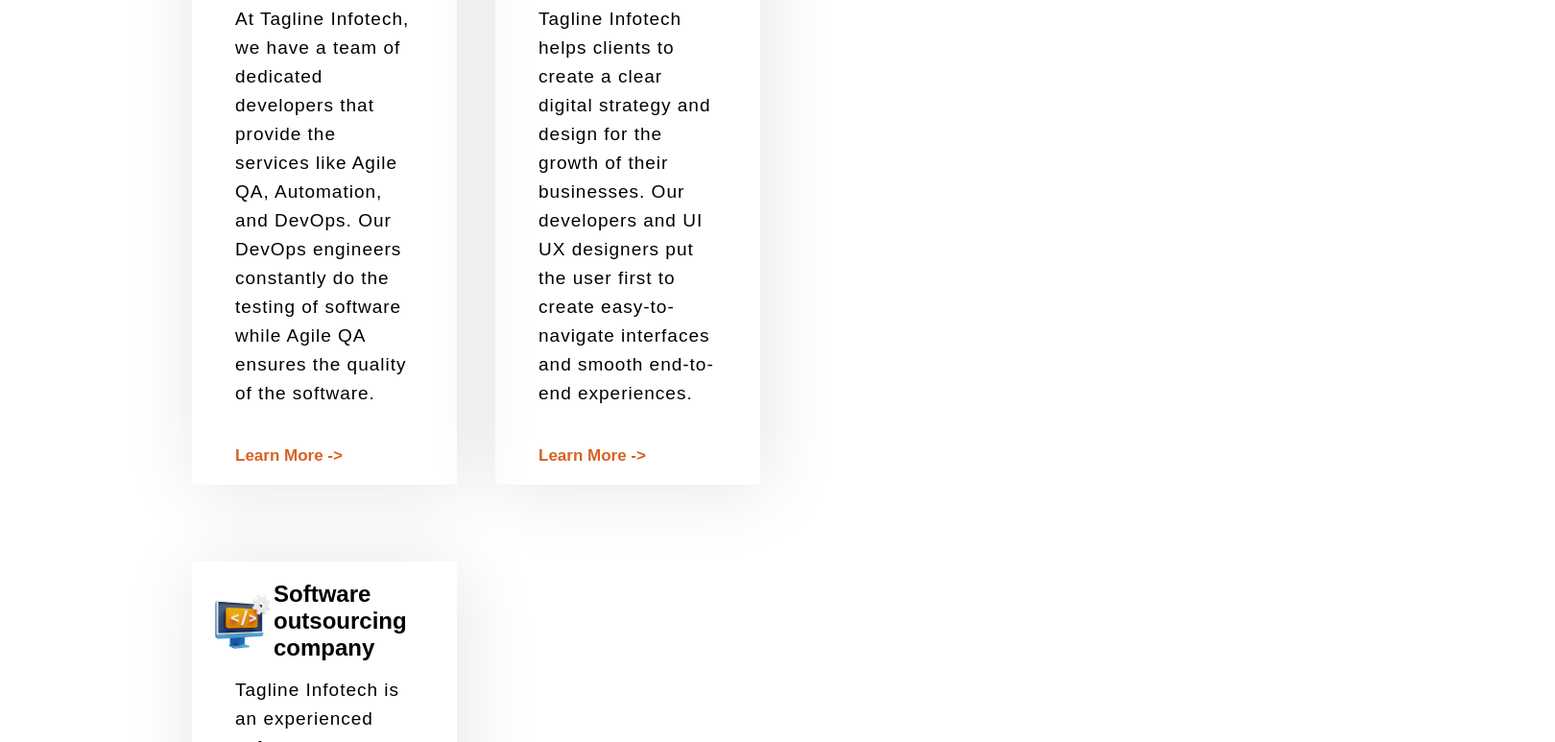
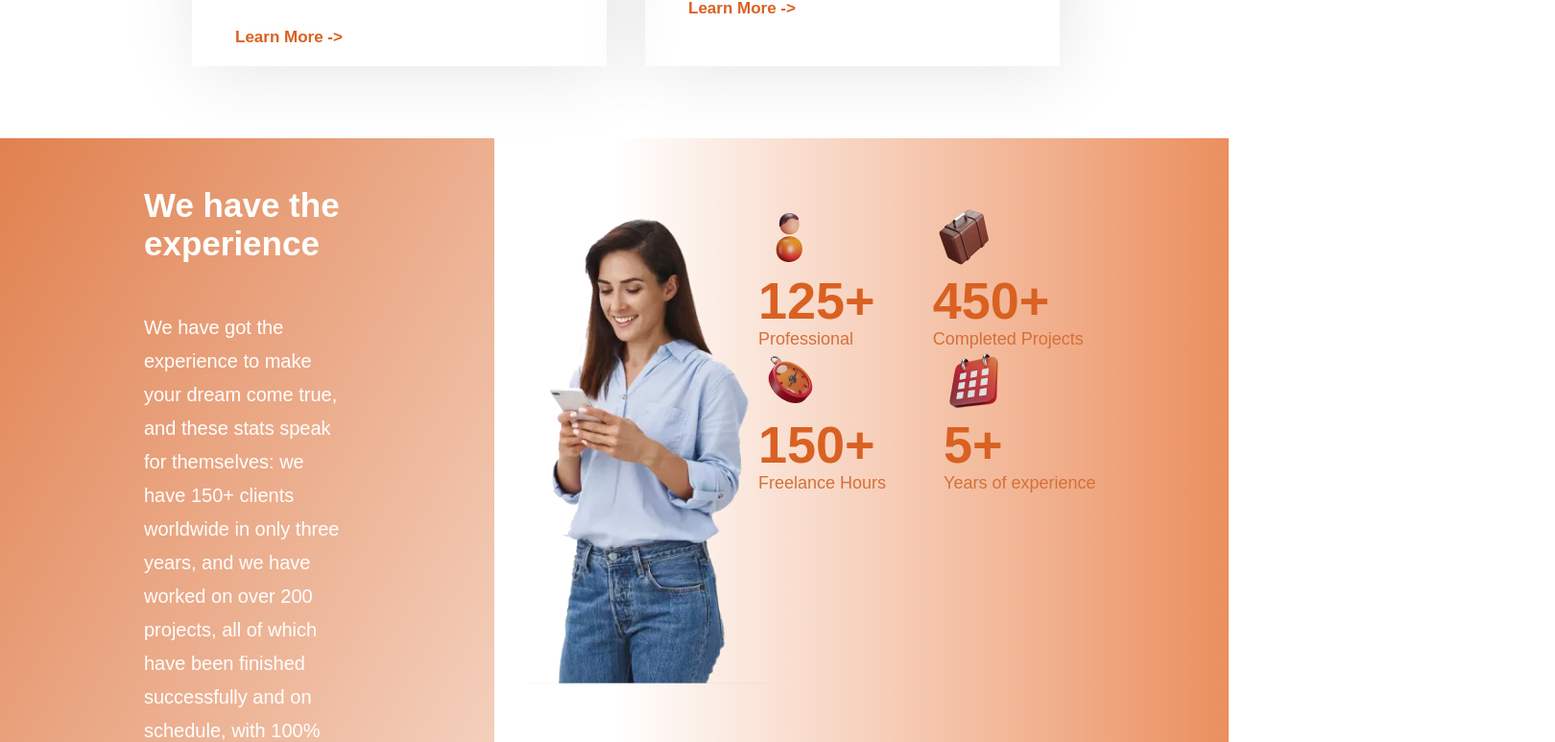
Before and after one commit to jaydip-tagline/angular-tagline, an Angular app: page / in a window 1280 px wide. Shown: the part 1823-2596 px from the top of the page at 96% size, 1620 px wide, since content can reach past the window. Built offline with nearby package versions, Linux system fonts and the light colour scheme.

Commit message:
Changes in Experience phase

```diff
--- a/src/app/app.component.html
+++ b/src/app/app.component.html
@@ -27,21 +27,7 @@
                     style="font-weight: bolder; font-size: 60px;">{{services.title2}}</span> <br> {{services.title3}}</h1>
         </div>  -->
 
-        <!-- <app-disclaimer></app-disclaimer> -->
-
         <app-our-service [serviceData]="servicelist"></app-our-service>
-        <!-- <div class="divcontent divcontent2" *ngFor="let service of servicelist">
-
-            <div class="flex">
-                <img [src]="service.image">
-                <h2>{{service.title}}</h2>
-            </div>
-            <p>{{service.description}}</p>
-            <a href="#">{{service.button}}</a>
-        </div> -->
-
-
-
 
        <!-- <div class="divcontent divcontent7">
             <h2>{{services.title4}}<span style="font-weight: bold;">{{services.title5}}</span></h2>
@@ -53,11 +39,13 @@
 <!-- ___________________________________________________________ -->
 <div class="experience">
 
-    <div class="contentexp">
+    <!-- <div class="contentexp">
         <h2>{{contentexp.title}}</h2>
         <p>{{contentexp.description}}</p>
         <button>{{contentexp.button}}</button>
-    </div>
+    </div> -->
+
+    <app-experience-dataleft [exprLeft]="contentexp"></app-experience-dataleft>
 
     <span>
         <img [src]="imageWoman" height="490">
@@ -68,12 +56,13 @@
     <div class="numberexp">
 
         <div class="fulldiv1">
-            <div class="div1">
+            <app-experience-data [experience]="fulldiv1list"></app-experience-data>
+            <!-- <div class="div1" *ngFor="let fulldiv1 of fulldiv1list">
                 <img [src]="fulldiv1.iamge">
                 <h1>{{fulldiv1.title}}</h1>
                 <h5>{{fulldiv1.description}}</h5>
-            </div>
-            <div class="div2">
+            </div> -->
+            <!-- <div class="div2">
                 <img [src]="fulldiv2.iamge">
                 <h1>{{fulldiv2.title}}</h1>
                 <h5>{{fulldiv2.description}}</h5>
@@ -90,7 +79,7 @@
                 <img [src]="fulldiv4.iamge">
                 <h1>{{fulldiv4.title}}</h1>
                 <h5>{{fulldiv4.description}}</h5>
-            </div>
+            </div> -->
         </div>
     </div>
 </div>
--- a/src/app/app.component.scss
+++ b/src/app/app.component.scss
@@ -150,6 +150,7 @@
 }
 
 // .boxes {
+//     width: 1440px;
 //     display: flex;
 //     flex-wrap: wrap;
 //     margin: 35px 180px;
@@ -237,6 +238,7 @@
     display: flex;
     width: 100%;
     min-height: 68vh;
+
 }
 
 .experience .contentexp {
@@ -306,7 +308,8 @@
 .experience .numberexp .fulldiv1,
 .fulldiv2 {
     display: flex;
-    margin: 70px 0px 0px 150px;
+    flex-wrap: wrap;
+    // margin: 70px 0px 0px 150px;
 }
 
 .experience .numberexp .fulldiv1 .div1 h1 {
--- a/src/app/app.component.ts
+++ b/src/app/app.component.ts
@@ -236,29 +236,28 @@
 
   imageWoman: string = '../assets/image/woman.webp';
 
-  fulldiv1: Fulldiv1val = {
+  fulldiv1list: Fulldiv1val[] = [
+    {
       iamge: '../assets/image/contentlogo.webp',
       title: '125+',
       description: 'Professional',
-  };
-
-  fulldiv2: Fulldiv1val = {
+    },
+    {
       iamge: '../assets/image/contentlogo2.webp',
       title: '450+',
       description: 'Completed Projects',
-  };
-
-  fulldiv3: Fulldiv1val = {
+    },
+    {
       iamge: '../assets/image/contentlogo3.webp',
       title: '150+',
       description: 'Freelance Hours',
-  };
-
-  fulldiv4: Fulldiv1val = {
+    },
+    {
       iamge: '../assets/image/contentlogo4.webp',
       title: '5+',
       description: 'Years of experience',
-  };
+    },
+  ];
 
   technologies: Technologiesval = {
     header: 'Our Technologies',
--- a/src/app/app.module.ts
+++ b/src/app/app.module.ts
@@ -6,13 +6,17 @@
 import { DisclaimerComponent } from './disclaimer/disclaimer.component';
 import { HeadNavComponent } from './head-nav/head-nav.component';
 import { OurServiceComponent } from './our-service/our-service.component';
+import { ExperienceDataComponent } from './experience-data/experience-data.component';
+import { ExperienceDataleftComponent } from './experience-dataleft/experience-dataleft.component';
 
 @NgModule({
   declarations: [
     AppComponent,
     DisclaimerComponent,
     HeadNavComponent,
-    OurServiceComponent
+    OurServiceComponent,
+    ExperienceDataComponent,
+    ExperienceDataleftComponent
   ],
   imports: [
     BrowserModule,
--- /dev/null
+++ b/src/app/experience-data/experience-data.component.html
@@ -0,0 +1,11 @@
+<div class="experience">
+    <div class="numberexp">
+        <div class="fulldiv1">
+            <div class="div1" *ngFor="let fulldiv1 of experience">
+                <img [src]="fulldiv1.iamge">
+                <h1>{{fulldiv1.title}}</h1>
+                <h5>{{fulldiv1.description}}</h5>
+            </div>
+        </div>
+    </div>
+</div>
--- /dev/null
+++ b/src/app/experience-data/experience-data.component.scss
@@ -0,0 +1,133 @@
+.experience {
+    display: flex;
+    width: 100%;
+    min-height: 68vh;
+}
+
+.experience .contentexp {
+    width: 50%;
+    background: linear-gradient(119.18deg, rgba(217, 97, 34, .8) 0%, rgba(217, 97, 34, .2) 100%);
+    text-align: center;
+    padding-bottom: 60px;
+}
+
+.experience .contentexp h2 {
+    font-family: poppins, sans-serif;
+    font-size: 35px;
+    color: #fff;
+    font-weight: bold;
+    margin: 50px 0 25px 150px;
+    text-align: left;
+}
+
+.experience .contentexp p {
+    margin: 50px 150px;
+    font-family: poppins, sans-serif;
+    font-size: 20px;
+    color: #fff;
+    text-align: left;
+    line-height: 35px;
+}
+
+.fulldiv1{
+    width: 591px;
+    display: flex;
+    flex-wrap: wrap;
+}
+
+.experience .contentexp button {
+    border: none;
+    height: 60px;
+    min-width: 20%;
+    font-size: 20px;
+    background: #D96122;
+    line-height: 30px;
+    font-weight: 700;
+    padding: 13px 35px;
+    color: #fff;
+    border-radius: 10px;
+    margin: 25px 20px;
+    cursor: pointer;
+    box-shadow: 0 5px 35px rgb(0 0 0 / 20%);
+    justify-content: start;
+    float: left;
+    margin: 0 150px;
+}
+
+.experience .contentexp button:hover {
+    background-color: #fff;
+    color: #D96122;
+    transition: all ease-in .3s;
+    border: 2px solid #D96122;
+}
+
+.experience span{
+    z-index: 10;
+    position: absolute;
+    margin-left:43%;
+    margin-top: 78px;
+}
+.experience .numberexp {
+    // background: linear-gradient(to left, #eb8f5e, #ffffffc8);
+    width: 50%;
+    color: #d66f37;
+    font-family: poppins, sans-serif;
+}
+
+.experience .numberexp .fulldiv1,
+.fulldiv2 {
+    display: flex;
+    margin: 70px 0px 0px 150px;
+}
+
+.experience .numberexp .fulldiv1 .div1 h1 {
+    font-weight: 600;
+    font-size: 54px;
+    line-height: 60px;
+    color: #d96122;
+    padding-right: 60px;
+}
+
+.experience .numberexp .fulldiv1 .div1 h5 {
+    font-weight: 500;
+    font-size: 18px;
+    padding-right: 60px;
+}
+
+.experience .numberexp .fulldiv1 .div2 h1 {
+    font-weight: 600;
+    font-size: 54px;
+    line-height: 60px;
+    color: #d96122;
+}
+
+.experience .numberexp .fulldiv1 .div2 h5 {
+    font-weight: 500;
+    font-size: 18px;
+}
+
+.experience .numberexp .fulldiv2 .div3 h1 {
+    font-weight: 600;
+    font-size: 54px;
+    line-height: 60px;
+    color: #d96122;
+    padding-right: 60px;
+}
+
+.experience .numberexp .fulldiv2 .div3 h5 {
+    font-weight: 500;
+    font-size: 18px;
+    padding-right: 60px;
+}
+
+.experience .numberexp .fulldiv2 .div4 h1 {
+    font-weight: 600;
+    font-size: 54px;
+    line-height: 60px;
+    color: #d96122;
+}
+
+.experience .numberexp .fulldiv2 .div4 h5 {
+    font-weight: 500;
+    font-size: 18px;
+}
--- /dev/null
+++ b/src/app/experience-data/experience-data.component.ts
@@ -0,0 +1,19 @@
+import { Component, OnInit, Input } from '@angular/core';
+
+interface Fulldiv1val {
+  iamge: string;
+  title: string;
+  description: string;
+}
+
+@Component({
+  selector: 'app-experience-data',
+  templateUrl: './experience-data.component.html',
+  styleUrls: ['./experience-data.component.scss'],
+})
+export class ExperienceDataComponent implements OnInit {
+  @Input() experience!: Fulldiv1val[];
+  constructor() {}
+
+  ngOnInit(): void {}
+}
--- /dev/null
+++ b/src/app/experience-dataleft/experience-dataleft.component.html
@@ -0,0 +1,7 @@
+<div class="experience">
+    <div class="contentexp">
+        <h2>{{exprLeft.title}}</h2>
+        <p>{{exprLeft.description}}</p>
+        <button>{{exprLeft.button}}</button>
+    </div>
+</div>
--- /dev/null
+++ b/src/app/experience-dataleft/experience-dataleft.component.scss
@@ -0,0 +1,130 @@
+.experience {
+    display: flex;
+    width: 161%;
+    min-height: 68vh;
+}
+
+.experience .contentexp {
+    width: 50%;
+    background: linear-gradient(119.18deg, rgba(217, 97, 34, .8) 0%, rgba(217, 97, 34, .2) 100%);
+    text-align: center;
+    padding-bottom: 60px;
+}
+
+.experience .contentexp h2 {
+    font-family: poppins, sans-serif;
+    font-size: 35px;
+    color: #fff;
+    font-weight: bold;
+    margin: 50px 0 25px 150px;
+    text-align: left;
+}
+
+.experience .contentexp p {
+    margin: 50px 150px;
+    font-family: poppins, sans-serif;
+    font-size: 20px;
+    color: #fff;
+    text-align: left;
+    line-height: 35px;
+}
+
+.experience .contentexp button {
+    border: none;
+    height: 60px;
+    min-width: 20%;
+    font-size: 20px;
+    background: #D96122;
+    line-height: 30px;
+    font-weight: 700;
+    padding: 13px 35px;
+    color: #fff;
+    border-radius: 10px;
+    margin: 25px 20px;
+    cursor: pointer;
+    box-shadow: 0 5px 35px rgb(0 0 0 / 20%);
+    justify-content: start;
+    float: left;
+    margin: 0 150px;
+}
+
+.experience .contentexp button:hover {
+    background-color: #fff;
+    color: #D96122;
+    transition: all ease-in .3s;
+    border: 2px solid #D96122;
+}
+
+.experience span{
+    z-index: 10;
+    position: absolute;
+    margin-left:43%;
+    margin-top: 78px;
+}
+.experience .numberexp {
+    background: linear-gradient(to left, #eb8f5e, #ffffffc8);
+    width: 50%;
+    color: #d66f37;
+    font-family: poppins, sans-serif;
+}
+.fulldiv1{
+    width: 591px;
+}
+.experience .numberexp .fulldiv1,
+.fulldiv2 {
+    display: flex;
+    flex-wrap: wrap;
+    // margin: 70px 0px 0px 150px;
+}
+
+.experience .numberexp .fulldiv1 .div1 h1 {
+    font-weight: 600;
+    font-size: 54px;
+    line-height: 60px;
+    color: #d96122;
+    padding-right: 60px;
+}
+
+.experience .numberexp .fulldiv1 .div1 h5 {
+    font-weight: 500;
+    font-size: 18px;
+    padding-right: 60px;
+}
+
+.experience .numberexp .fulldiv1 .div2 h1 {
+    font-weight: 600;
+    font-size: 54px;
+    line-height: 60px;
+    color: #d96122;
+}
+
+.experience .numberexp .fulldiv1 .div2 h5 {
+    font-weight: 500;
+    font-size: 18px;
+}
+
+.experience .numberexp .fulldiv2 .div3 h1 {
+    font-weight: 600;
+    font-size: 54px;
+    line-height: 60px;
+    color: #d96122;
+    padding-right: 60px;
+}
+
+.experience .numberexp .fulldiv2 .div3 h5 {
+    font-weight: 500;
+    font-size: 18px;
+    padding-right: 60px;
+}
+
+.experience .numberexp .fulldiv2 .div4 h1 {
+    font-weight: 600;
+    font-size: 54px;
+    line-height: 60px;
+    color: #d96122;
+}
+
+.experience .numberexp .fulldiv2 .div4 h5 {
+    font-weight: 500;
+    font-size: 18px;
+}
--- /dev/null
+++ b/src/app/experience-dataleft/experience-dataleft.component.ts
@@ -0,0 +1,19 @@
+import { Component, OnInit, Input } from '@angular/core';
+
+interface Contentexpval1 {
+  title: string;
+  description: string;
+  button: string;
+}
+
+@Component({
+  selector: 'app-experience-dataleft',
+  templateUrl: './experience-dataleft.component.html',
+  styleUrls: ['./experience-dataleft.component.scss'],
+})
+export class ExperienceDataleftComponent implements OnInit {
+  @Input() exprLeft!: Contentexpval1;
+  constructor() {}
+
+  ngOnInit(): void {}
+}
--- a/src/app/our-service/our-service.component.scss
+++ b/src/app/our-service/our-service.component.scss
@@ -17,6 +17,7 @@
 }
 
 .boxes {
+    width: 1440px;
     display: flex;
     flex-wrap: wrap;
     margin: 35px 180px;
```
Also changed, not shown: src/app/our-service/our-service.component.html (+0 -24 lines), 2 other files (tests, documents, lock files or other folders). Lines whose indentation alone changed are shown as unchanged.
